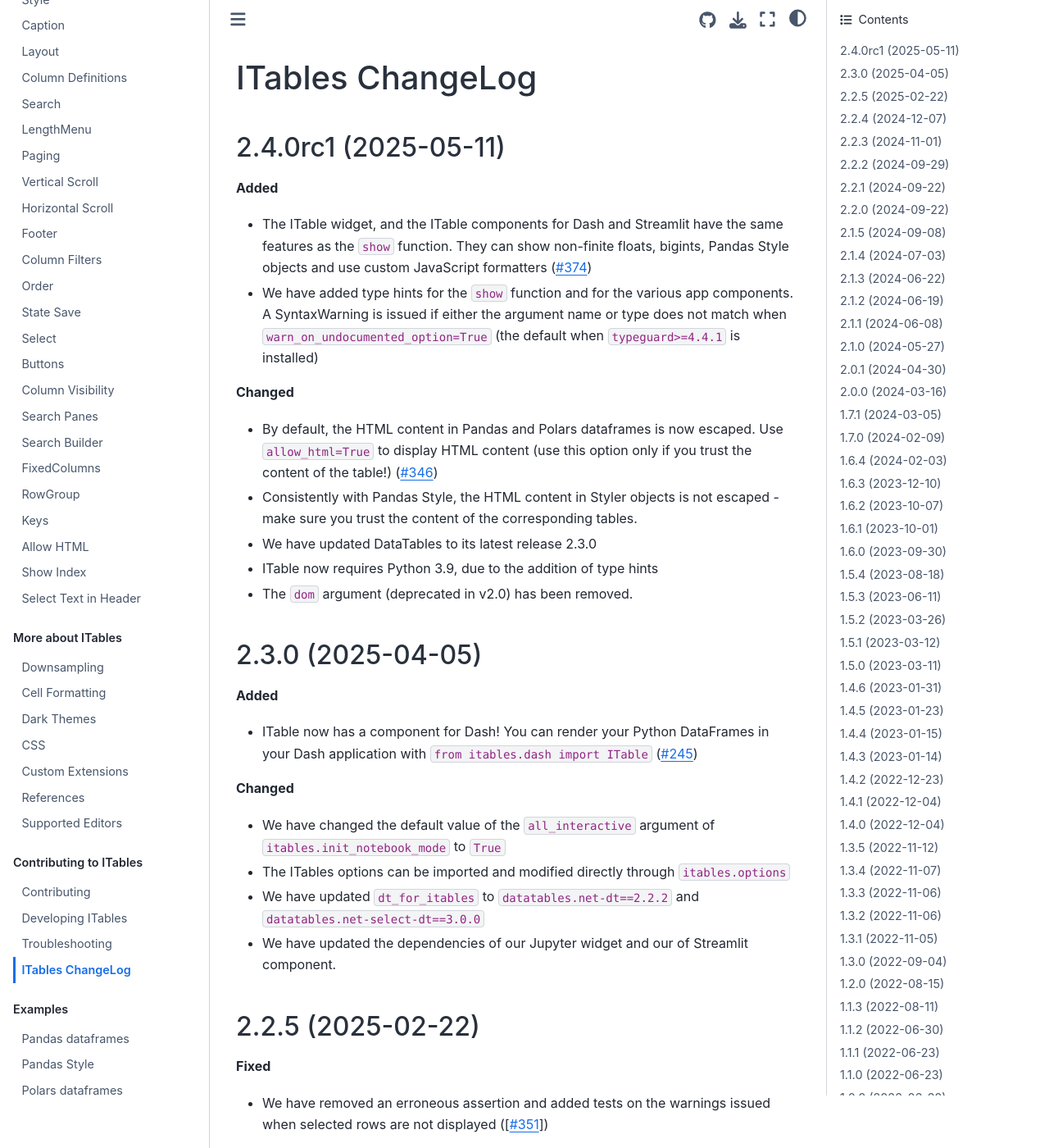
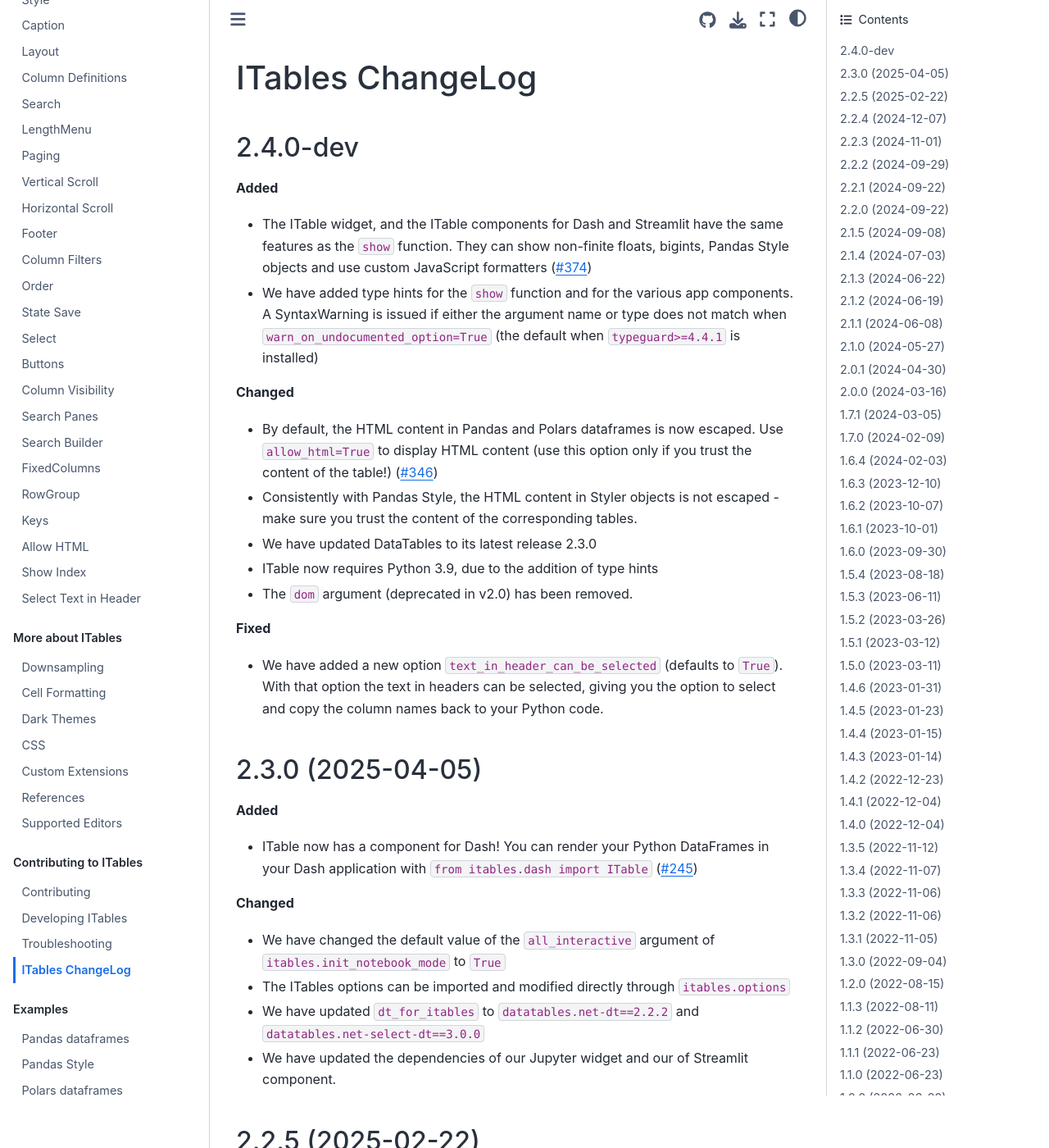
Before and after one commit to mwouts/itables, a Jupyter Book: the page built from docs/changelog.md, in a window 1280 px wide and 1400 px high. Shown: the whole window at 82% size. Built offline with Jupyter Book 1.0.4 settings and Sphinx 7.4.7 and the Sphinx Book theme 1.1.4, drawn with Linux system fonts in a browser that asks for light colours.

Commit message:
Update changelog

```diff
--- a/docs/changelog.md
+++ b/docs/changelog.md
@@ -1,7 +1,7 @@
 ITables ChangeLog
 =================
 
-2.4.0rc1 (2025-05-11)
+2.4.0-dev
 ---------------------
 
 **Added**
@@ -14,6 +14,9 @@ ITables ChangeLog
 - We have updated DataTables to its latest release 2.3.0
 - ITable now requires Python 3.9, due to the addition of type hints
 - The `dom` argument (deprecated in v2.0) has been removed.
+
+**Fixed**
+- We have added a new option `text_in_header_can_be_selected` (defaults to `True`). With that option the text in headers can be selected, giving you the option to select and copy the column names back to your Python code.
 
 
 2.3.0 (2025-04-05)
```
